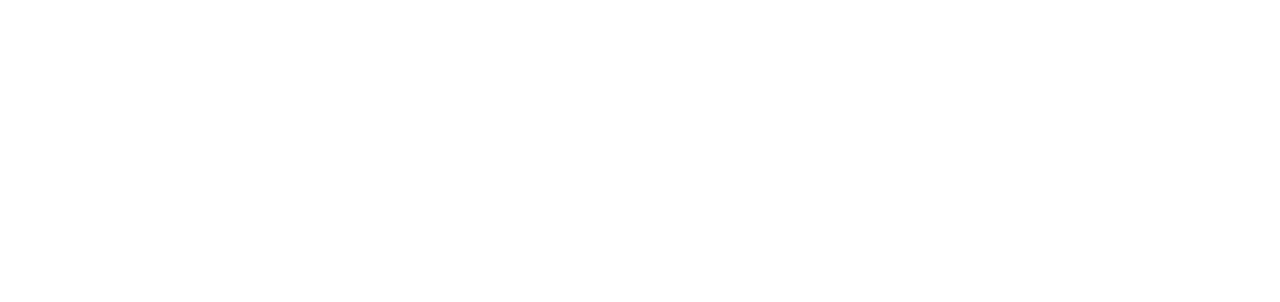
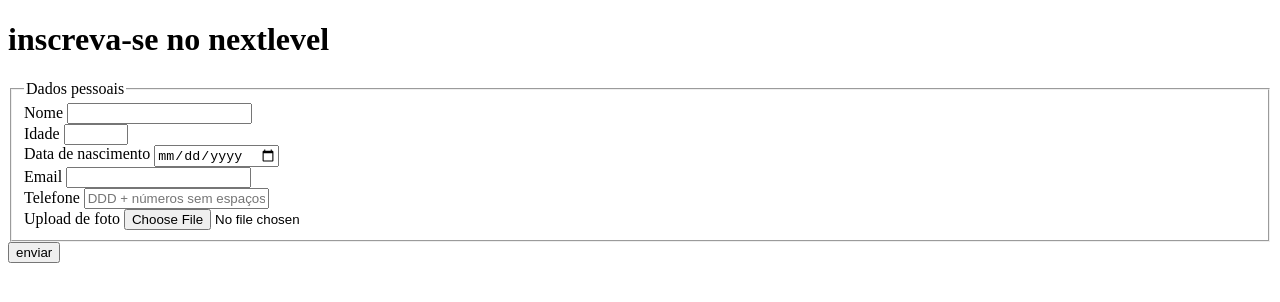
Before and after one commit to Jv6116/nextlevel, a plain HTML site: page index.html in a window 1280 px wide. Drawn offline with Linux system fonts and the light colour scheme.

Commit message:
Cria seesão de dados pessoais

```diff
--- a/index.html
+++ b/index.html
@@ -6,6 +6,39 @@
     <title>nextlevel</title>
 </head>
 <body>
+    <header>
+        <h1>inscreva-se no nextlevel</h1>
+    </header>
 
+    <fieldset>
+        <!-- Dados Pessoais -->
+        <legend>Dados pessoais</legend>
+            <label for="userName">Nome</label>
+            <input type="text" name="userName" required>
+            <br>
+            <label for="userAge">Idade</label>
+            <input type="number" name="age" min="12" max="100" required>
+            <br>
+            <label for="birthDate">Data de nascimento</label>
+            <input type="date" name="birthDate">
+            <br>
+            <label for="userEmail">Email</label>
+            <input type="email" name="userEmail" required>
+            <br>
+            <label for="userPhoneNumber">Telefone</label>
+            <input type="tel" name="userPhoneNumber" pattern="[0-9] {11}" placeholder="DDD + números sem espaços e hifen">
+            <br>
+            <label for="userImage">Upload de foto</label>
+            <input type="file" accept="image/*" name="userImage">
+            <br>
+    </fieldset>
+    <section>
+        <form action="" method="get">
+
+
+            <button type="submit">enviar</button>
+
+        </form>
+    </section>
 </body>
 </html>
```
